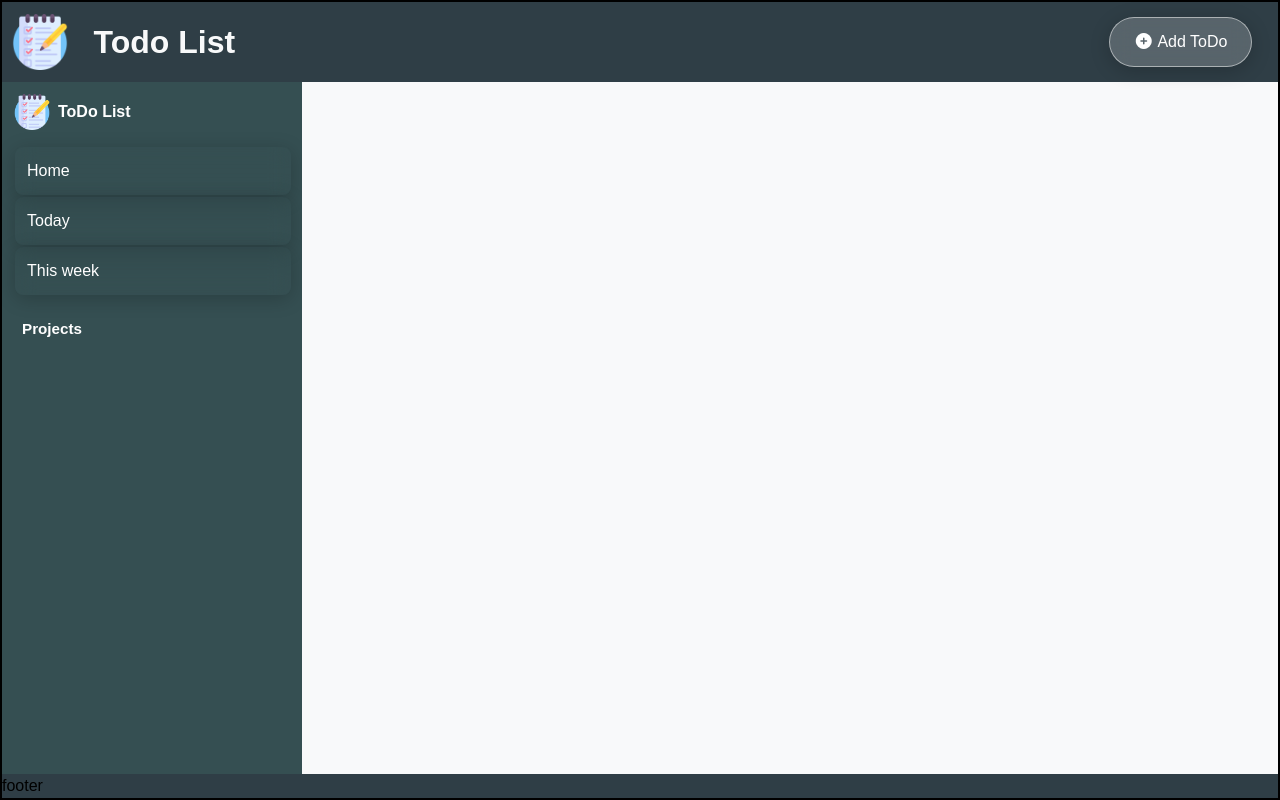
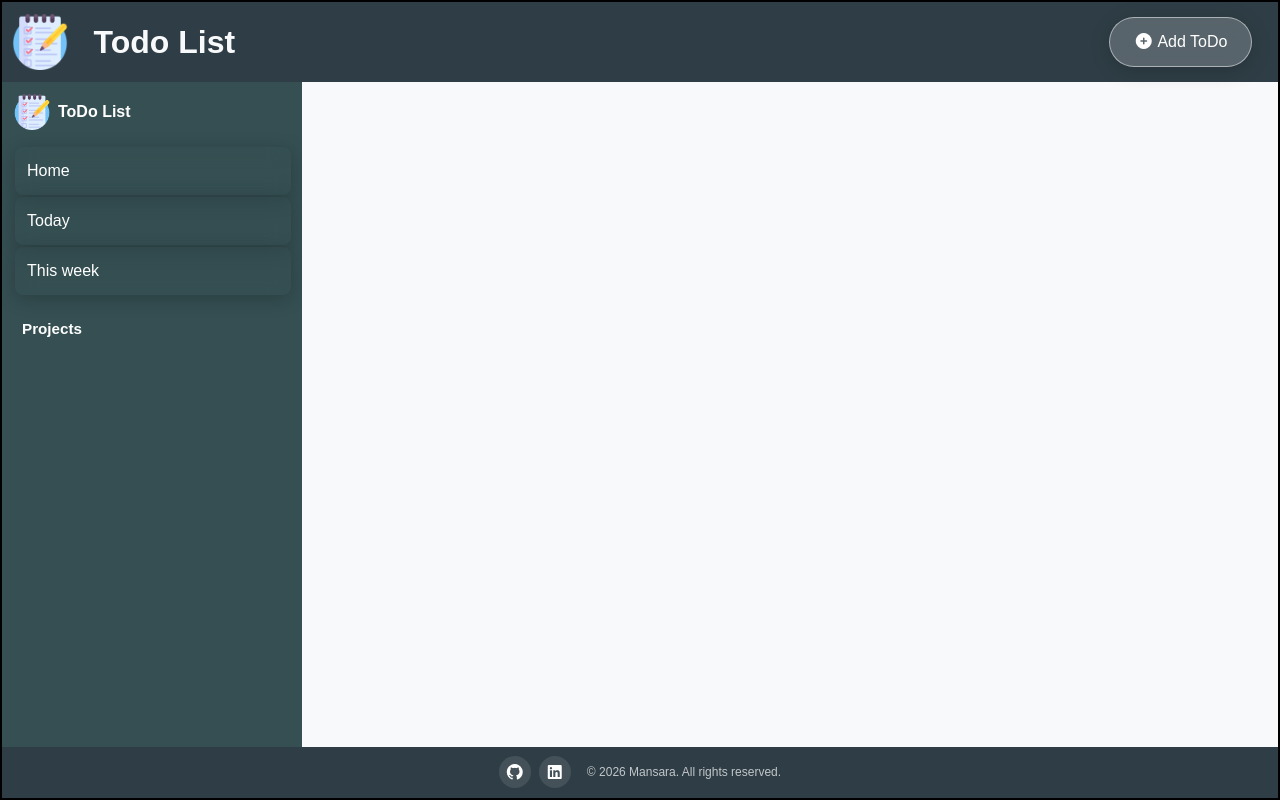
Before and after one commit to minidu1/ToDo-List, a website built with webpack: page src/template.html in a window 1280 px wide. Built offline with nearby package versions, Linux system fonts and the light colour scheme.

Commit message:
Add footer links and finished

```diff
--- a/src/index.js
+++ b/src/index.js
@@ -1,10 +1,6 @@
 import "./styles.css";
 import '@fortawesome/fontawesome-free/css/all.css';
-import { test as testTodo} from "./todo.js";
-import { test as testProject } from "./project.js";
-import { test as testUi } from "./ui.js";
+import renderUi from "./ui.js";
 
-// testTodo()
-testProject()
-// setupButtons()
-testUi()
+
+renderUi()
--- a/src/project.js
+++ b/src/project.js
@@ -44,18 +44,8 @@ export function deleteProject(projectId){
         if (projectId === project.id){
             delete projectList[project.name]
             saveProjects()
-
             return
         }
     }
     return false
 }
-
-export function test() {
-    // console.log("final project list  ",projectList)
-    // getAllProjects()
-    // getAllTodos()
-
-    // console.log(projectList)
-
-}
--- a/src/styles.css
+++ b/src/styles.css
@@ -299,13 +299,7 @@ footer {
   justify-content: flex-end;
   margin-top: 6px;
 }
-/* form .btn{
-  padding: 8px 12px;
-  border-radius: 6px;
-  border: none;
-  cursor: pointer;
-  font-weight: 600;
-} */
+
 .btn.cancel{
   background: transparent;
   border: 1px solid #ccc;
@@ -362,7 +356,6 @@ input[type="checkbox"] {
   height: 1em;
   border: 0.01em solid currentColor;
   border-radius: 0.15em;
-  /* transform: translateY(-0.075em); */
 
   display: grid;
   place-content: center;
@@ -394,14 +387,59 @@ input:checked + .title {
 .todo .date{
   margin-right: 4vw;
 }
-.todo .delete{
-  /* margin-right: 15px; */
-}
+
 .action-btn {
   background: none;
   color: black;
   border: none;
   padding: 0.7em;
-  /* margin-right: 20px; */
   cursor: pointer;
 }
+
+.footer {
+    display: flex;
+    align-items: center;
+    justify-content: center;
+    gap: 1rem;
+
+    padding: 0.6rem 1rem;
+
+    color: white;
+}
+
+.footer-links {
+    display: flex;
+    gap: 0.5rem;
+}
+
+.footer-links a {
+    display: flex;
+    align-items: center;
+    justify-content: center;
+
+    width: 32px;
+    height: 32px;
+
+    border-radius: 50%;
+
+    color: white;
+    text-decoration: none;
+    background: rgba(255, 255, 255, 0.1);
+
+    transition: transform 0.2s ease, background 0.2s ease;
+}
+
+.footer-links a:hover {
+    transform: translateY(-2px);
+    background: rgba(255, 255, 255, 0.2);
+}
+
+.footer-links i {
+    font-size: 1rem;
+}
+
+.footer-copyright {
+    margin: 0;
+    font-size: 0.75rem;
+    opacity: 0.7;
+}
--- a/src/template.html
+++ b/src/template.html
@@ -80,7 +80,25 @@
             </div>
         </main>
     </div>
-    <footer>footer</footer>
+
+
+    <footer class="footer">
+        <div class="footer-links">
+            <a href="https://github.com/minidu1" target="_blank" rel="noopener noreferrer" aria-label="GitHub">
+                <i class="fa-brands fa-github"></i>
+            </a>
+
+            <a href="https://www.linkedin.com/in/minidum" target="_blank" rel="noopener noreferrer" aria-label="LinkedIn">
+                <i class="fa-brands fa-linkedin"></i>
+            </a>
+        </div>
+
+        <p class="footer-copyright">
+            © 2026 Mansara. All rights reserved.
+        </p>
+    </footer>
+
+
 </body>
 
 </html>
--- a/src/todo.js
+++ b/src/todo.js
@@ -82,13 +82,3 @@ export function editTodo(todoId, newValues) {
 
     saveProjects()
 }
-
-export function test() {
-    // const todo1 = createTodo("Buy milk", "from store", "2024-01-01", "low", "common")
-    // const todo2 = createTodo("Finish project", "odin todo", "2024-01-05", "high", "newProj")
-    // const todo3 = createTodo("Read book", "chapter 3", "2024-01-03", "medium", "newProj")
-
-    // addToProjectList(todo1)
-    // addToProjectList(todo2)
-    // addToProjectList(todo3)
-}
--- a/src/ui.js
+++ b/src/ui.js
@@ -7,7 +7,7 @@ let activeProject = "home"
 let formMode = "create"
 let activeTodo = null
 
-export function setupButtons() {
+function setupButtons() {
     const addTodoBtn = document.querySelector(".add-new-todo")
     const cancelBtn = document.querySelector(".cancel")
     const form = document.querySelector(".todo-form")
@@ -375,7 +375,7 @@ function projectEventHandler(e) {
 
 
 
-export function test() {
+export default function renderUi() {
     setupButtons()
     renderTodos("home")
     renderNavBar()
```
